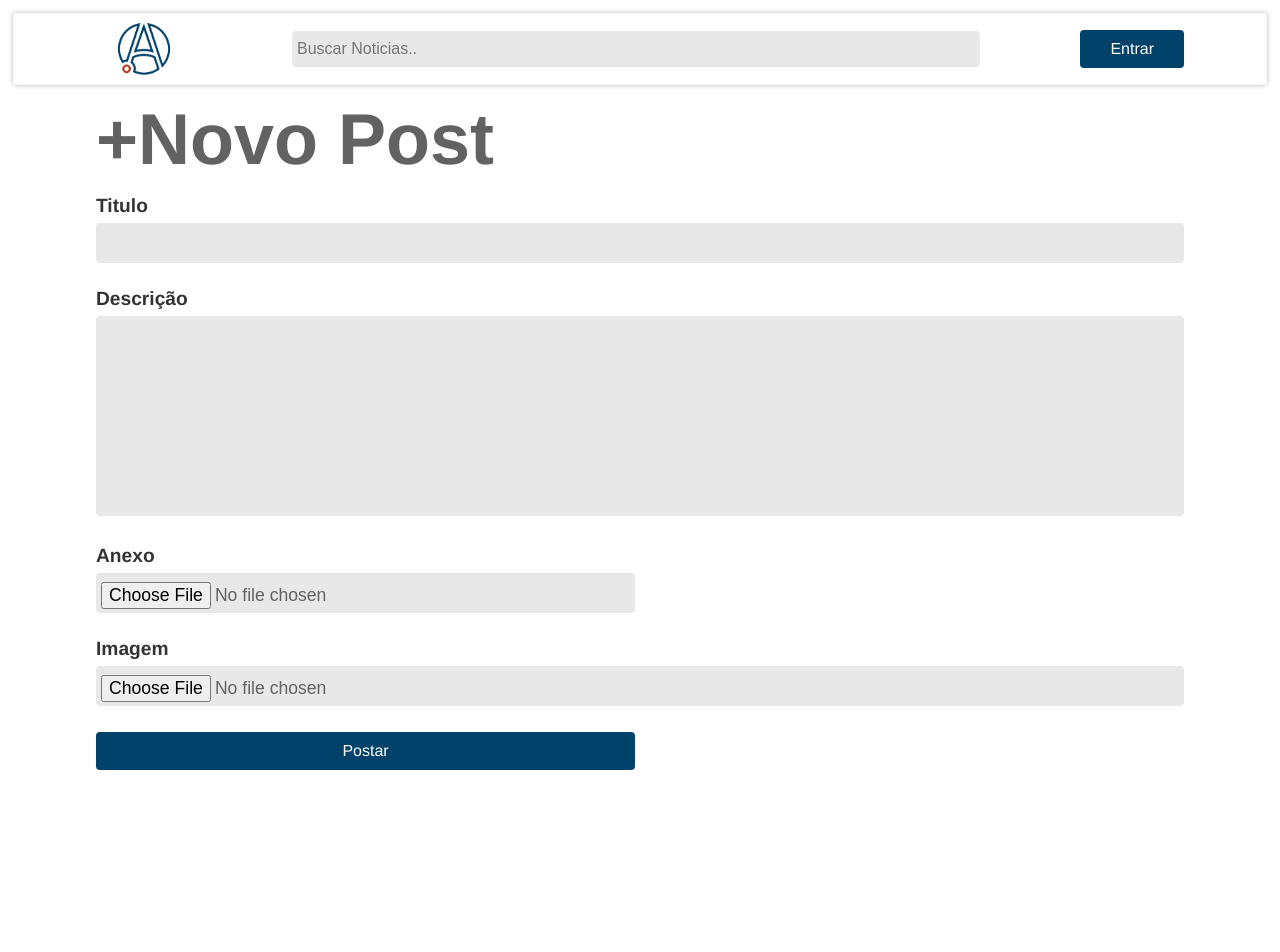
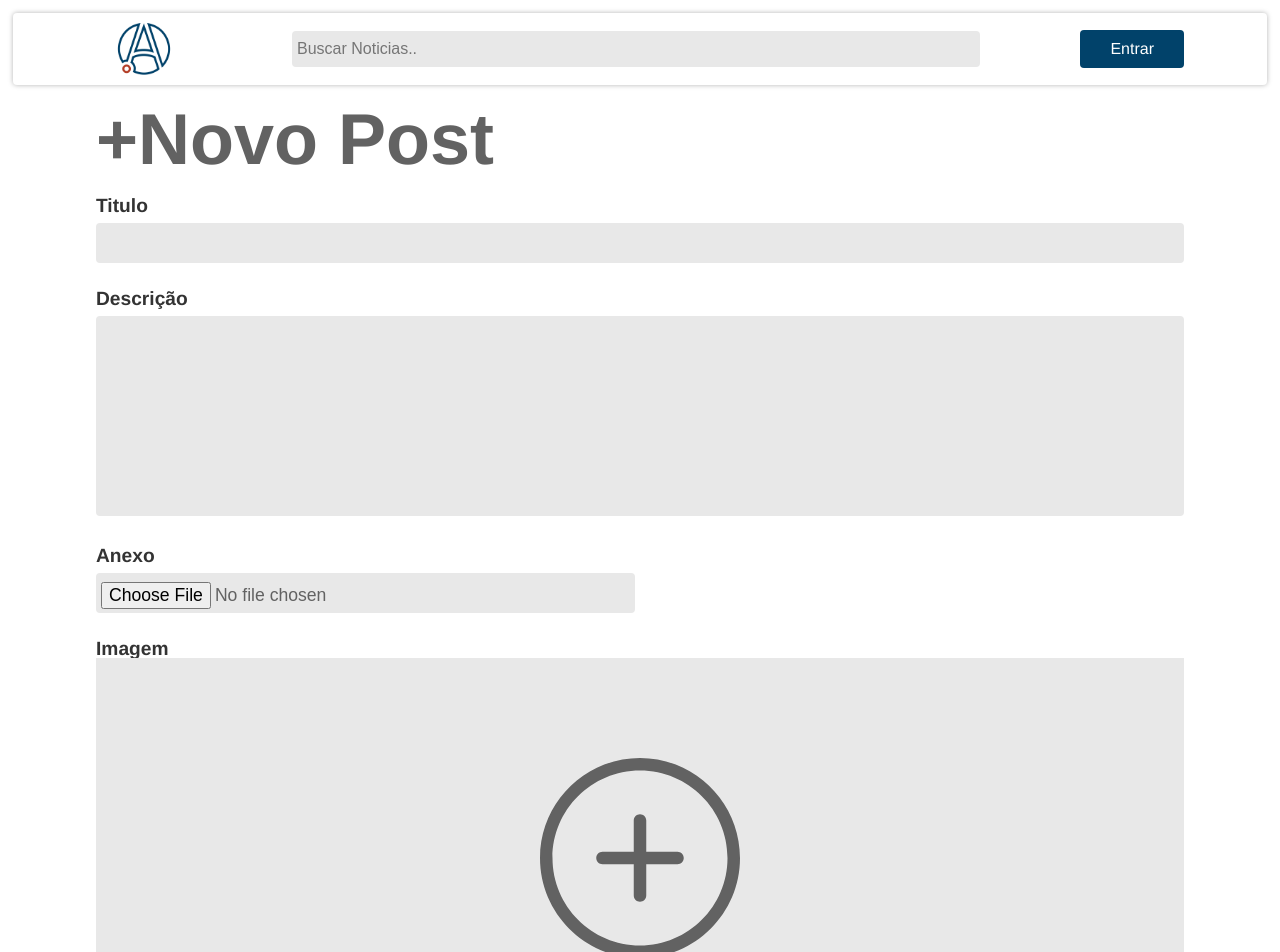
Before and after one commit to FelJohnny/rh-newsletter-front, a React (Vite) app: page /adm in a window 1280 px wide. Shown: the top 952 px of the page. Before the commit the page ends 820 px from the top, so only its background shows below. Built offline with nearby package versions, Linux system fonts and the light colour scheme; no server answers.

Commit message:
finalizei o front, falta o POST

```diff
--- a/src/Components/Forms/InputForm/ImagemForm.jsx
+++ b/src/Components/Forms/InputForm/ImagemForm.jsx
@@ -1,5 +1,6 @@
 import React, { useState } from "react";
 import style from "../InputForm/InputForm.module.css";
+import plus from "../../../images/plus.svg";
 
 const ImagemForm = ({ label, name }) => {
   const [image, setImage] = useState(null);
@@ -21,11 +22,20 @@ const ImagemForm = ({ label, name }) => {
     <div className={style.wrapper}>
       <label htmlFor={name} className={style.label}>
         {label}
+
+      <div className={style.preview}>
+        <input
+          className={style.inputImage}
+          id={name}
+          type="file"
+          onChange={handleChange}
+        />
+        <img htmlFor={name} className={style.plus} src={plus} alt="" />
+        {image && (
+          <img className={style.previewImg} src={image} alt="preview" />
+        )}
+      </div>
       </label>
-        <input className={style.inputImage} type="file" onChange={handleChange} />
-        <div className={style.preview}>
-         {image && <img src={image} alt="preview" /> }
-        </div>
     </div>
   );
 };
--- a/src/Components/Forms/InputForm/InputForm.module.css
+++ b/src/Components/Forms/InputForm/InputForm.module.css
@@ -9,8 +9,7 @@
 }
 
 .input,
-.select,
-.inputImage {
+.select{
   height: 40px;
   padding: 9px 5px;
   font-size: 1.1rem;
@@ -22,6 +21,8 @@
   transition: 0.3s;
   width: 100%;
 }
+
+
 
 textarea.input{
   resize: none;
@@ -35,12 +36,37 @@ textarea.input{
   justify-content: center;
   align-items: center;
   gap: 10px;
+  background-color: #e8e8e8;
+  padding: 20px;
+  height: 400px;
+  position: relative;
 }
 
-.preview img {
+
+.preview .previewImg {
   border-radius: 5px;
-  width: 90%;
+  z-index: 100;
 }
+
+.plus{
+ position: absolute;
+ max-width: 200px;
+ transition: .5s;
+}
+
+.plus:hover{
+  transform: scale(1.1);
+  transition: .5s;
+}
+
+.preview input{
+ opacity: 0;
+ width: 100%;
+ height: 100%;
+ position: absolute;
+}
+
+
 
 .label {
   display: block;
--- a/src/Components/NewPost/NewPost.module.css
+++ b/src/Components/NewPost/NewPost.module.css
@@ -12,3 +12,10 @@
     grid-column: 1/3;
 
 }
+
+.form button{
+    grid-row: 5;
+    grid-column: 2;
+    justify-self: right;
+    align-self: end;
+}
```
Also changed, not shown: src/images/plus.svg (added).
